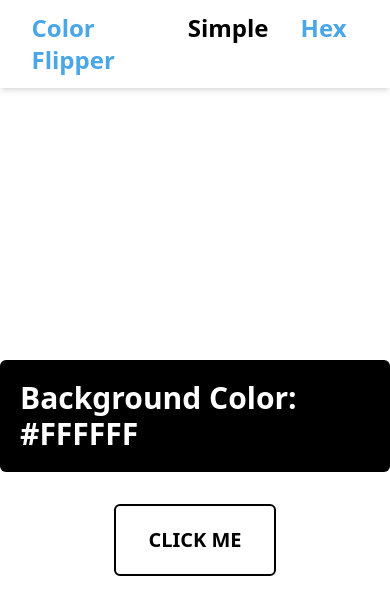
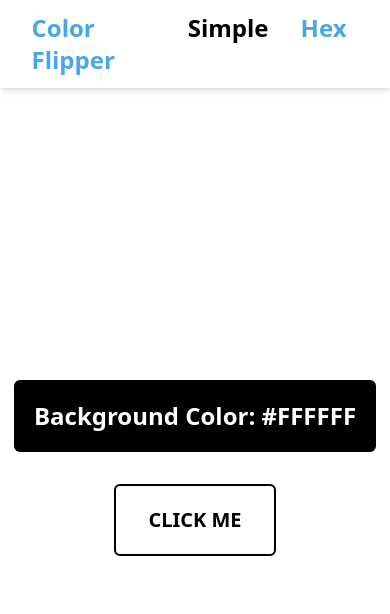
Before and after one commit to coder-showkat/color-flipper-vanila-js, a plain HTML site: page hex.html in a window 390 px wide. Drawn offline with nearby package versions, Linux system fonts and the light colour scheme.

Commit message:
font size fixed for small device

```diff
--- a/hex.html
+++ b/hex.html
@@ -22,7 +22,7 @@
 
     <main class="h-[90vh] flex flex-col justify-center items-center gap-8" id="main">
         <div class="bg-black p-5 text-white rounded-md">
-            <h1 class="text-3xl font-bold">Background Color: <span id="color">#FFFFFF</span></h1>
+            <h1 class="text-2xl md:text-3xl font-bold text-center">Background Color: <span id="color">#FFFFFF</span></h1>
         </div>
         <div>
             <button
```
Also changed, not shown: index.html (+1 -1 lines).
